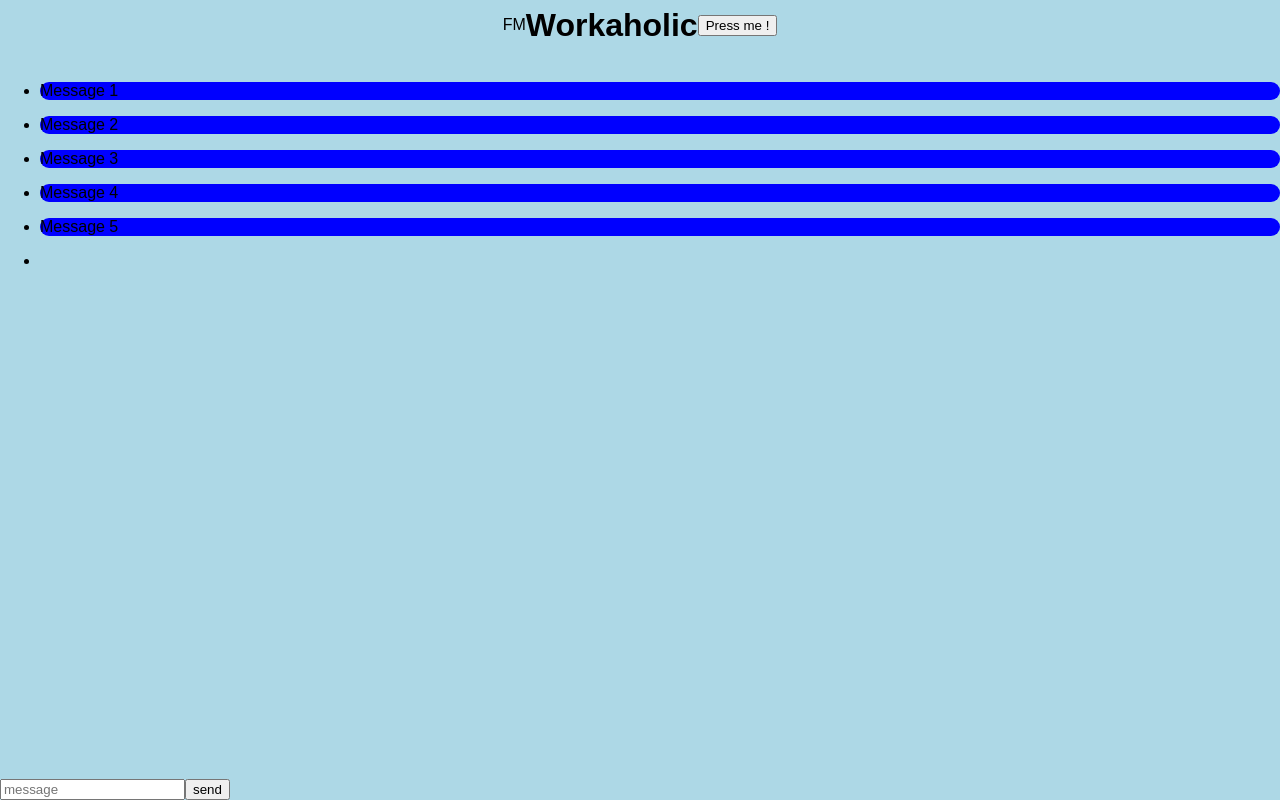
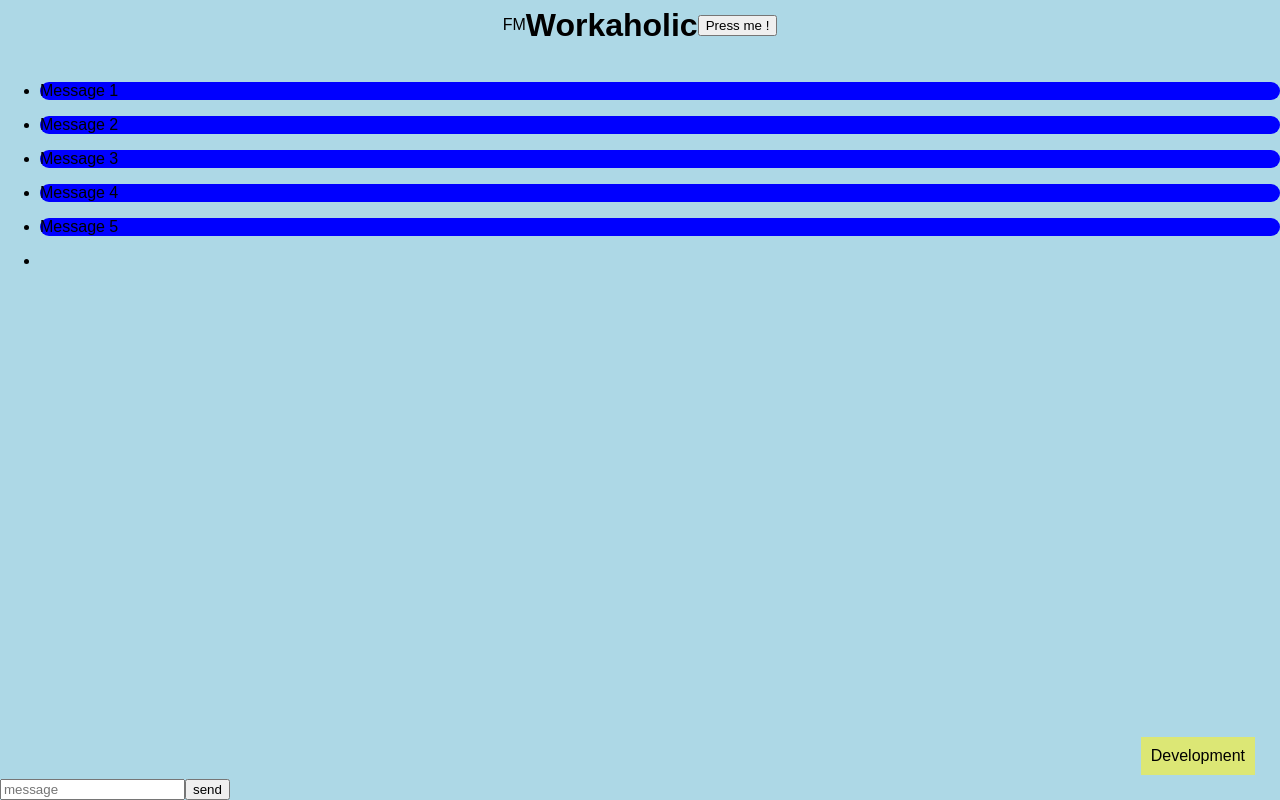
Before and after one commit to FredericKtan/workaholic, a React (Create React App) app in the folder frontend/: page / in a window 1280 px wide. Built offline with nearby package versions, Linux system fonts and the light colour scheme.

Commit message:
:lipstick: Updated DeveloperIndicator component

```diff
--- a/frontend/src/App.js
+++ b/frontend/src/App.js
@@ -6,9 +6,12 @@ import './App.css';
 // Actions
 import { createMessage } from './actions/message';
 
+// Developer component
+import DeveloperIndicator from './components/Developer/DeveloperIndicator';
+
 // Component
+import UIHorizontalLayout from './components/UI/UIHorizontalLayout';
 import UIVerticalLayout from './components/UI/UIVerticalLayout';
-import UIHorizontalLayout from './components/UI/UIHorizontalLayout';
 
 import Message from './components/Message';
 
@@ -53,6 +56,7 @@ class App extends Component {
             </ul>
           </UIVerticalLayout>
         </UIVerticalLayout>
+        { process.env.NODE_ENV ? <DeveloperIndicator /> : null }
       </div>
     );
   }
--- /dev/null
+++ b/frontend/src/components/Developer/DeveloperIndicator.js
@@ -0,0 +1,22 @@
+import React from 'react';
+
+const DeveloperIndicator = () => {
+  const styles = {
+    view: {
+      position: 'fixed',
+      right: '25px',
+      bottom: '25px',
+      margin: '0',
+      padding: '10px',
+      backgroundColor: '#DCE775',
+    },
+  };
+
+  return (
+    <p style={{ ...styles.view }}>
+      Development
+    </p>
+  );
+};
+
+export default DeveloperIndicator;
```
